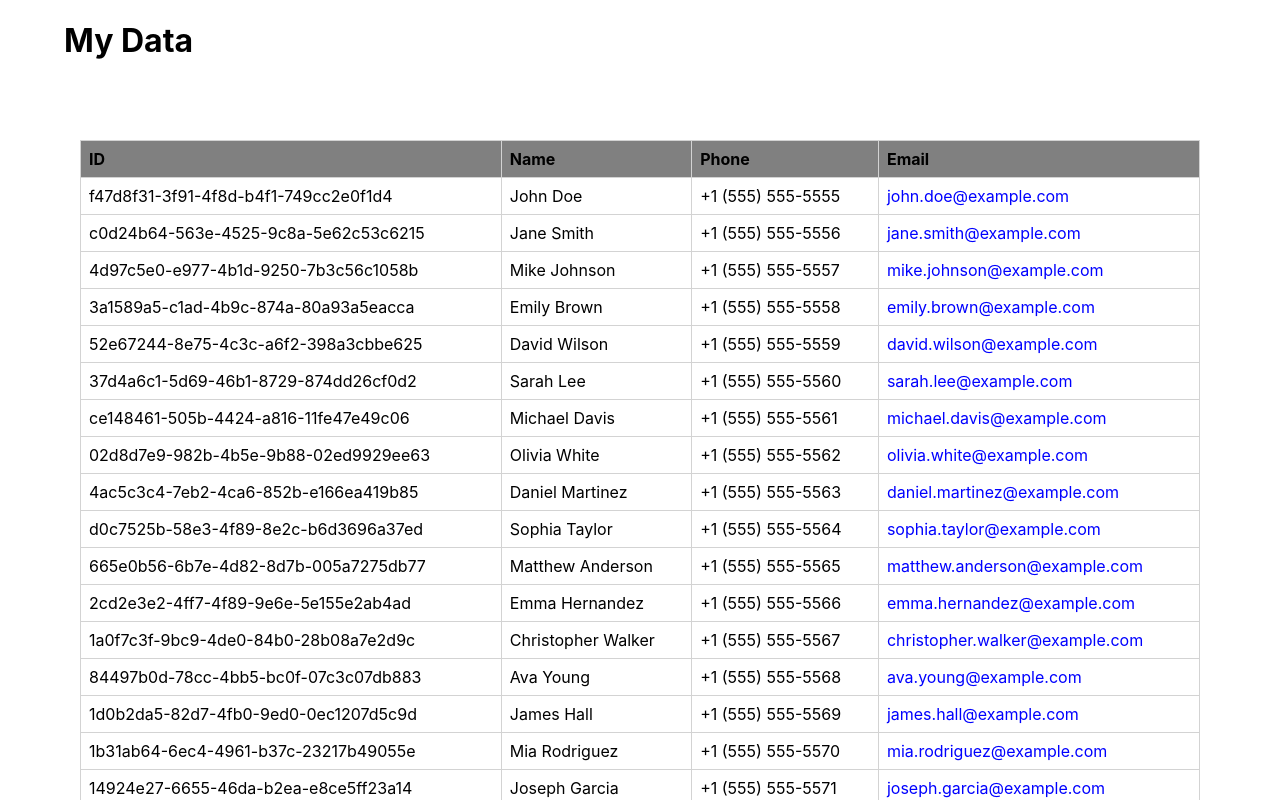
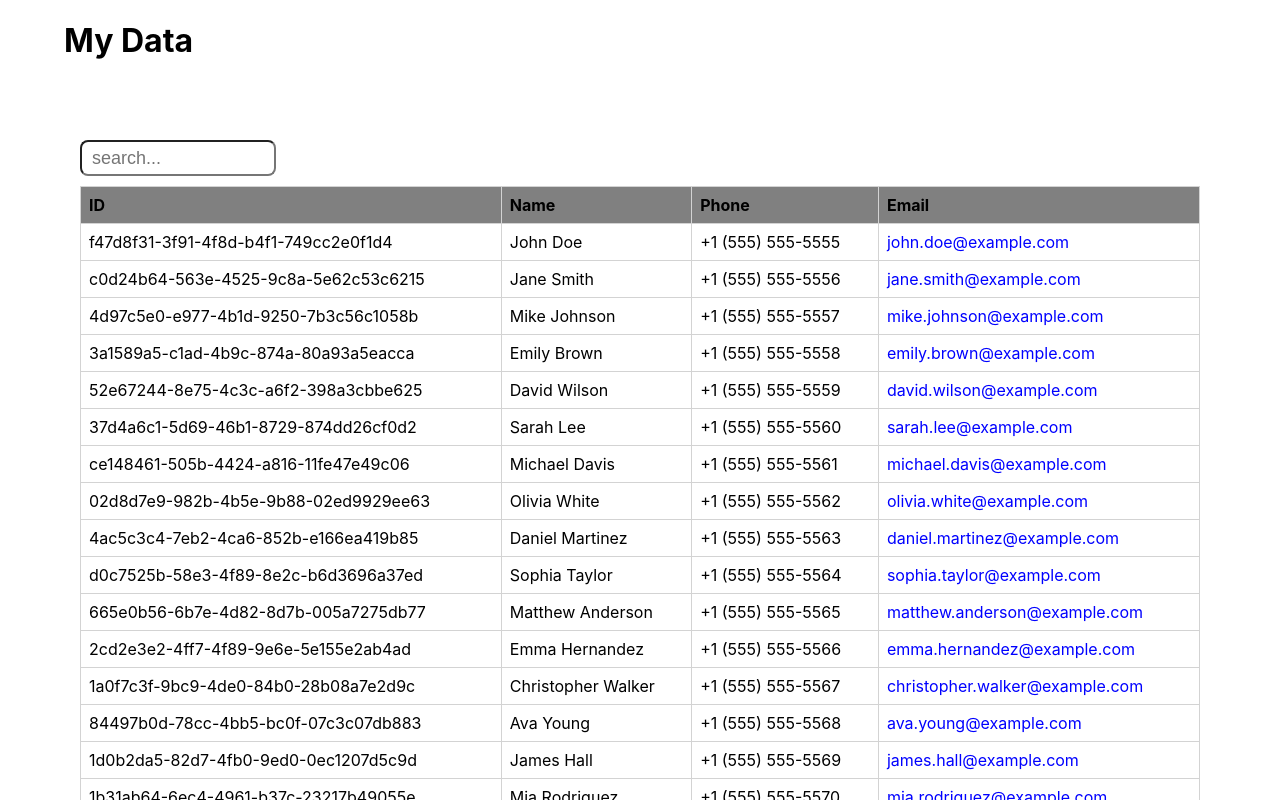
Before and after one commit to yacine-amrouche/interview-project, a React (Create React App) app in the folder interview-project/: page / in a window 1280 px wide. Shown: the top 800 px of the page. Built offline with nearby package versions, Linux system fonts and the light colour scheme.

Commit message:
adding search bar and sort by alphabat

```diff
--- a/interview-project/src/components/TabelData.css
+++ b/interview-project/src/components/TabelData.css
@@ -22,3 +22,13 @@ th {
 .email {
   color: blue;
 }
+.search_bar {
+  width: 180px;
+  height: 30px;
+  border-radius: 8px;
+  font-size: 18px;
+  padding-left: 10px;
+}
+.name {
+  cursor: pointer;
+}
--- a/interview-project/src/components/TabelData.js
+++ b/interview-project/src/components/TabelData.js
@@ -1,24 +1,54 @@
-import { Tab } from "@chakra-ui/react";
+import { useState, useEffect } from "react";
 import "./TabelData.css";
 
 import { users } from "./users";
 
 function TabelData() {
+  const [value, setValue] = useState("");
+  const [filterByName, setFilterByName] = useState(users);
+  console.log(value);
+  useEffect(() => {
+    if (value !== "") {
+      const res = users.filter((item) =>
+        item.name.toLocaleLowerCase().startsWith(value)
+      );
+      setFilterByName(res);
+    } else {
+      setFilterByName(users);
+    }
+  }, [value]);
+
+  function handelSort() {
+    const oreder = filterByName.sort((a, b) => {
+      return b.name === a.name ? 0 : b.name < a.name ? 1 : -1;
+    });
+    console.log(oreder);
+    setFilterByName(oreder);
+  }
+
   return (
     <>
       <div className="table_container">
+        <input
+          className="search_bar"
+          placeholder="search..."
+          onChange={(e) => setValue(e.target.value)}
+        />
+
         <table>
           <thead>
             <tr>
               <th>ID</th>
-              <th>Name</th>
+              <th className="name" onClick={handelSort}>
+                Name
+              </th>
               <th>Phone</th>
               <th>Email</th>
             </tr>
           </thead>
 
           <tbody>
-            {users.map((tab, index) => (
+            {filterByName.map((tab, index) => (
               <tr>
                 <td>{tab.id}</td>
                 <td>{tab.name}</td>
```
